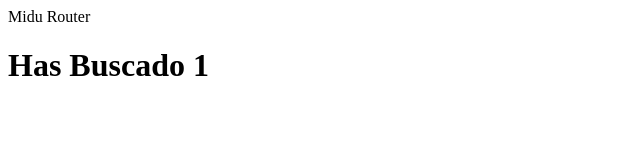
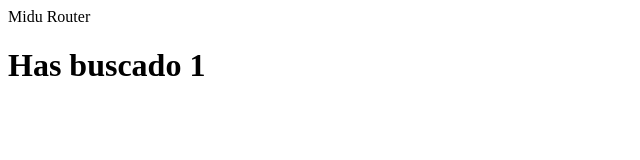
Before and after one commit to hectorc2907/practice-react, a React (Vite) app in the folder projects/07-midu-router/: page /search/1 in a window 1280 px wide. Shown: the top 160 px of the page, without its empty margins (0-640 px from the left). Built offline with nearby package versions, Linux system fonts and the light colour scheme.

Commit message:
separamos el componente Search para tenerlo en un archivo independiente

```diff
--- a/projects/07-midu-router/src/App.jsx
+++ b/projects/07-midu-router/src/App.jsx
@@ -1,6 +1,7 @@
 import "./App.css";
 import HomePage from "./pages/Home";
 import AboutPage from "./pages/About";
+import SearchPage from "./pages/Search";
 import Page404 from "./pages/404";
 import { Router } from "./components/Router";
 
@@ -15,7 +16,7 @@
   },
   {
     path: "/search/:query",
-    Component: ({ routeParams }) => <h1>Has Buscado {routeParams.query}</h1>,
+    Component: SearchPage,
   },
 ];
 
--- /dev/null
+++ b/projects/07-midu-router/src/pages/Search.jsx
@@ -0,0 +1,8 @@
+import { useEffect } from "react";
+
+export default function SearchPage({ routeParams }) {
+  useEffect(() => {
+    document.title = `${routeParams.query}`;
+  }, []);
+  return <h1>Has buscado {routeParams.query}</h1>;
+}
```
